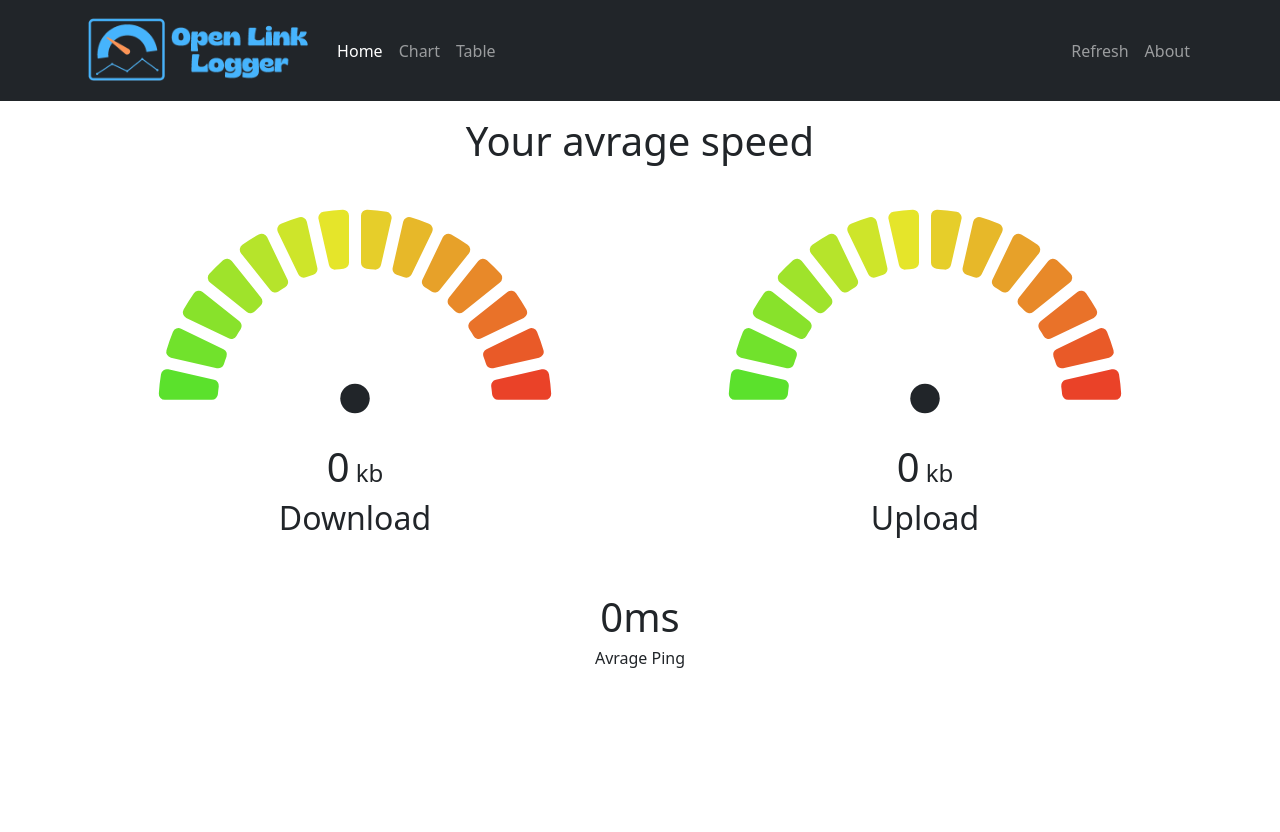
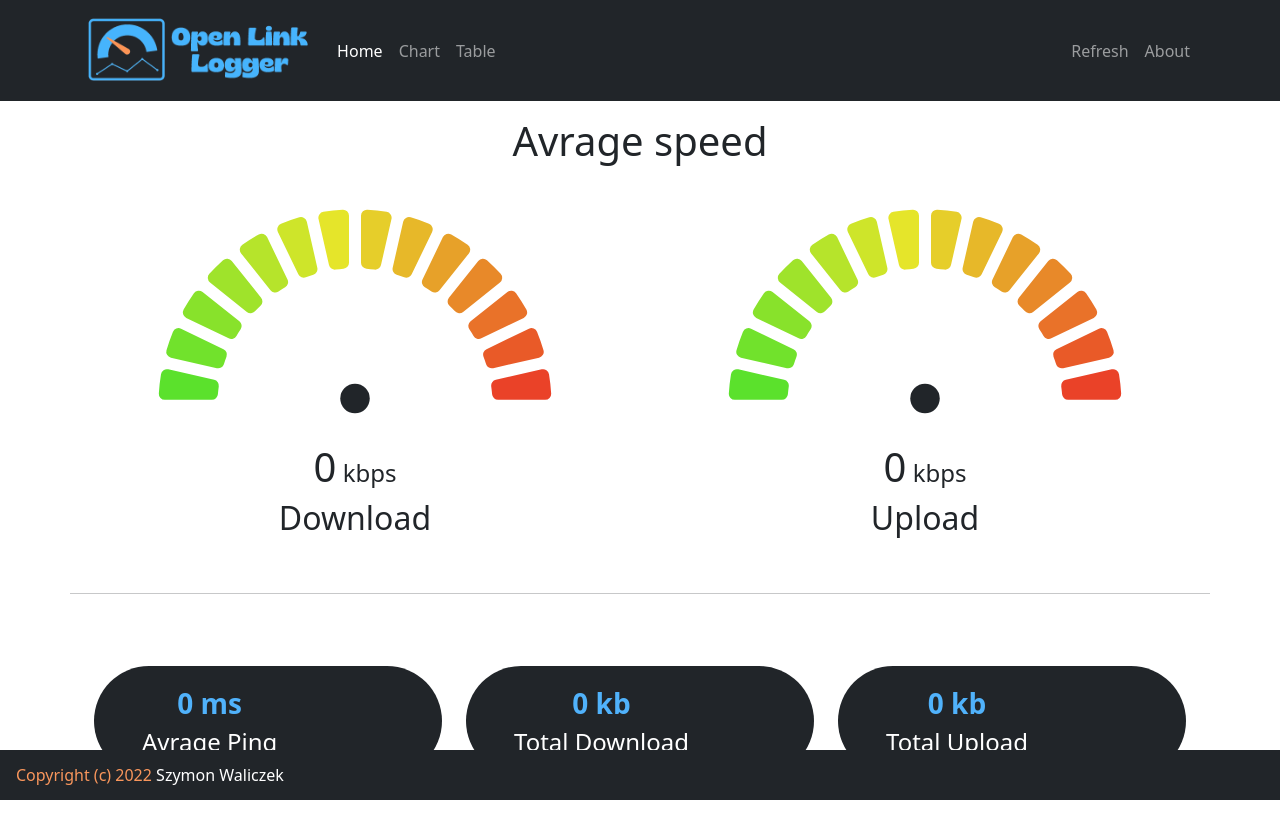
Before and after one commit to majster-pl/open-link-logger, a React (Create React App) app: page / in a window 1280 px wide. Before the commit the page ends 800 px from the top, so only its background shows below. Built offline with nearby package versions, Linux system fonts and the light colour scheme; data requests are answered from the project's data file.

Commit message:
Add total download and upload and global footer

```diff
--- a/src/App.js
+++ b/src/App.js
@@ -199,6 +199,19 @@ function App() {
           )}
         </div>
       </Modal>
+      <Navbar fixed="bottom" variant="dark" bg="dark">
+        <Navbar.Brand className="ms-3 fs-6 fn-orange">
+          Copyright (c) 2022{" "}
+          <a
+            className="text-white text-decoration-none"
+            href="https://github.com/majster-pl"
+            target={"_blank"}
+            rel="noreferrer"
+          >
+            Szymon Waliczek
+          </a>
+        </Navbar.Brand>
+      </Navbar>
     </>
   );
 }
--- /dev/null
+++ b/src/components/Badge.js
@@ -0,0 +1,30 @@
+import React from "react";
+import { Card, Row, Col } from "react-bootstrap";
+import CountUp from "react-countup";
+
+const Badge = ({ total, label, icon }) => {
+  return (
+    <Col className="my-2" xs={12} md={4}>
+      <Card className="dashboard-card h-100 text-white text-decoration-none border-0 rounded-pill bg-gray">
+        <Card.Body>
+          <Row className="px-2">
+            <Col className="col-auto me-auto ms-4">
+              <Col className="fn-blue">
+                <div className="fw-bold fs-3">
+                  {<CountUp end={total[0]} />}
+                  {total[1]}
+                </div>
+                <div className="fw-light fs-4 text-white">{label}</div>
+              </Col>
+            </Col>
+            <Col className="col-auto my-auto me-4 fn-orange">
+              <i className={` ${icon} fa-2x text-lime`}></i>
+            </Col>
+          </Row>
+        </Card.Body>
+      </Card>
+    </Col>
+  );
+};
+
+export default Badge;
--- a/src/css/main.css
+++ b/src/css/main.css
@@ -3,4 +3,45 @@
     border          : none;
 }
 
+.dashboard-card {
+    transition         : all 0.3s;
+    user-select        : none;
+    -webkit-user-select: none;
+    -khtml-user-select : none;
+    -moz-user-select   : none;
+    -ms-user-select    : none;
+}
+
+.dashboard-card .icon {
+    border-radius: 50%;
+}
+
+.dashboard-card:hover {
+    background-color: #2a323a !important;
+}
+
+.bg-orange {
+    background-color: #f9965c !important;
+}
+
+.bg-gray {
+    background-color: #212529 !important;
+}
+
+.bg-blue {
+    background-color: #50b2fb !important;
+}
+
+.fn-gray {
+    color: #212529 !important;
+}
+
+.fn-blue {
+    color: #50b2fb !important;
+}
+
+.fn-orange {
+    color: #f9965c !important
+}
+
 @import url('font-awesome/css/font-awesome.min.css');
--- a/src/views/Home.js
+++ b/src/views/Home.js
@@ -5,14 +5,18 @@ import apiClient from "../service/api";
 import { useState, useEffect } from "react";
 import CountUp from "react-countup";
 import "../css/main.css";
-import { getReadableFileSizeString } from "../js/main_fn";
+import {
+  getReadableFileSizeString,
+  getReadableSpeedString,
+} from "../js/main_fn";
+import Badge from "../components/Badge";
 
-function Home({ setLoading, setLoadingErrorMsg }) {
-  const [avrDownload, setAvrDonload] = useState(0);
-  const [avrDownloadUnit, setAvrDonloadUnit] = useState(" ---");
-  const [avrUpload, setAvrUpload] = useState(0);
-  const [avrUploadUnit, setAvrUploadUnit] = useState(" ---");
-  const [avrPing, setAvrPing] = useState(0);
+const Home = ({ setLoading, setLoadingErrorMsg }) => {
+  const [avrDownload, setAvrDonload] = useState([0, " ---"]);
+  const [avrUpload, setAvrUpload] = useState([0, " ---"]);
+  const [avrPing, setAvrPing] = useState([0, " ---"]);
+  const [totalDownload, setTotalDownload] = useState([0, " ---"]);
+  const [totalUpload, setTotalUpload] = useState([0, " ---"]);
 
   // reset parameters at component mount
   useEffect(() => {
@@ -24,49 +28,45 @@ function Home({ setLoading, setLoadingErrorMsg }) {
   const average = (arr) => arr.reduce((p, c) => p + c, 0) / arr.length;
 
   useEffect(() => {
+    const getSum = (numbers) => {
+      let total = numbers.reduce((sum, current) => sum + current, 0);
+      return total;
+    };
     const getAvrageData = () => {
       const avrage_download = [];
       const avrage_upload = [];
       const avrage_ping = [];
+      const total_download = [];
+      const total_upoload = [];
 
       apiClient
         .get("/speedtest/")
         .then((response) => {
           const filtered_data = response.data;
-          console.log(response.data);
+          // console.log(response.data);
 
-          // downloads
           filtered_data.map((item) => {
-            let i = item.download.toFixed(2);
-            // let e = getReadableFileSizeString(item.download, null);
-            return avrage_download.push(Number(i));
-          });
-          // uploads
-          filtered_data.map((item) => {
-            let i = item.upload.toFixed(2);
-            return avrage_upload.push(Number(i));
-          });
-          // ping
-          filtered_data.map((item) => {
-            return avrage_ping.push(Number(item.ping.toFixed(2)));
+            avrage_download.push(Number(item.download.toFixed(2)));
+            avrage_upload.push(Number(item.upload.toFixed(2)));
+            avrage_ping.push(Number(item.ping.toFixed(2)));
+            total_download.push(Number(item.bytes_received.toFixed(2)));
+            total_upoload.push(Number(item.bytes_sent.toFixed(2)));
           });
 
           setTimeout(() => {
             setAvrDonload(
-              getReadableFileSizeString(average(avrage_download).toFixed())[0]
-            );
-            setAvrDonloadUnit(
-              getReadableFileSizeString(average(avrage_download).toFixed())[1]
+              getReadableSpeedString(average(avrage_download).toFixed())
             );
 
             setAvrUpload(
-              getReadableFileSizeString(average(avrage_upload).toFixed())[0]
-            );
-            setAvrUploadUnit(
-              getReadableFileSizeString(average(avrage_upload).toFixed())[1]
+              getReadableSpeedString(average(avrage_upload).toFixed())
             );
 
-            setAvrPing(average(avrage_ping).toFixed());
+            // get total downloaded and uploaded data
+            setTotalDownload(getReadableFileSizeString(getSum(total_download)));
+            setTotalUpload(getReadableFileSizeString(getSum(total_upoload)));
+
+            setAvrPing([average(avrage_ping).toFixed(), " ms"]);
             setLoading(false);
           }, 1000);
         })
@@ -84,7 +84,7 @@ function Home({ setLoading, setLoadingErrorMsg }) {
 
   return (
     <Container className="text-center mt-3">
-      <h1>Your avrage speed</h1>
+      <h1>Avrage speed</h1>
       <Row>
         <Col xs={12} md={6}>
           <GaugeChart
@@ -94,7 +94,9 @@ function Home({ setLoading, setLoadingErrorMsg }) {
             colors={["#5BE12C", "#F5CD19", "#EA4228"]}
             arcWidth={0.3}
             percent={
-              Number(avrDownload) / 100 > 1 ? 1 : Number(avrDownload) / 100
+              Number(avrDownload[0]) / 100 > 1
+                ? 1
+                : Number(avrDownload[0]) / 100
             }
             textColor="#212529"
             needleColor="#ffc107"
@@ -103,8 +105,8 @@ function Home({ setLoading, setLoadingErrorMsg }) {
             hideText={true}
           />
           <h1 className="fw-normal">
-            <CountUp end={avrDownload} />
-            <span className="fs-4">{avrDownloadUnit}</span>
+            <CountUp end={avrDownload[0]} />
+            <span className="fs-4">{avrDownload[1]}</span>
           </h1>
           <h2>Download</h2>
         </Col>
@@ -115,7 +117,9 @@ function Home({ setLoading, setLoadingErrorMsg }) {
             nrOfLevels={14}
             colors={["#5BE12C", "#F5CD19", "#EA4228"]}
             arcWidth={0.3}
-            percent={Number(avrUpload) / 100 > 1 ? 1 : Number(avrUpload) / 100}
+            percent={
+              Number(avrUpload[0]) / 100 > 1 ? 1 : Number(avrUpload[0]) / 100
+            }
             textColor="#212529"
             needleColor="#ffc107"
             animateDuration={6000}
@@ -123,21 +127,32 @@ function Home({ setLoading, setLoadingErrorMsg }) {
             hideText={true}
           />
           <h1 className="fw-normal">
-            <CountUp end={avrUpload} />
-            <span className="fs-4">{avrUploadUnit}</span>
+            <CountUp end={avrUpload[0]} />
+            <span className="fs-4">{avrUpload[1]}</span>
           </h1>
           <h2>Upload</h2>
         </Col>
-        <Col className="mt-5" md={12}>
-          <h1>
-            <CountUp delay={2} end={avrPing} />
-            ms
-          </h1>
-          <h6>Avrage Ping</h6>
-        </Col>
+        <hr className="mt-5" />
+        <Row className="mx-auto my-5">
+          <Badge
+            total={avrPing}
+            label={"Avrage Ping"}
+            icon={"fa fa-exchange"}
+          />
+          <Badge
+            total={totalDownload}
+            label={"Total Download"}
+            icon={"fa fa-download"}
+          />
+          <Badge
+            total={totalUpload}
+            label={"Total Upload"}
+            icon={"fa fa-download"}
+          />
+        </Row>
       </Row>
     </Container>
   );
-}
+};
 
 export default Home;
```
